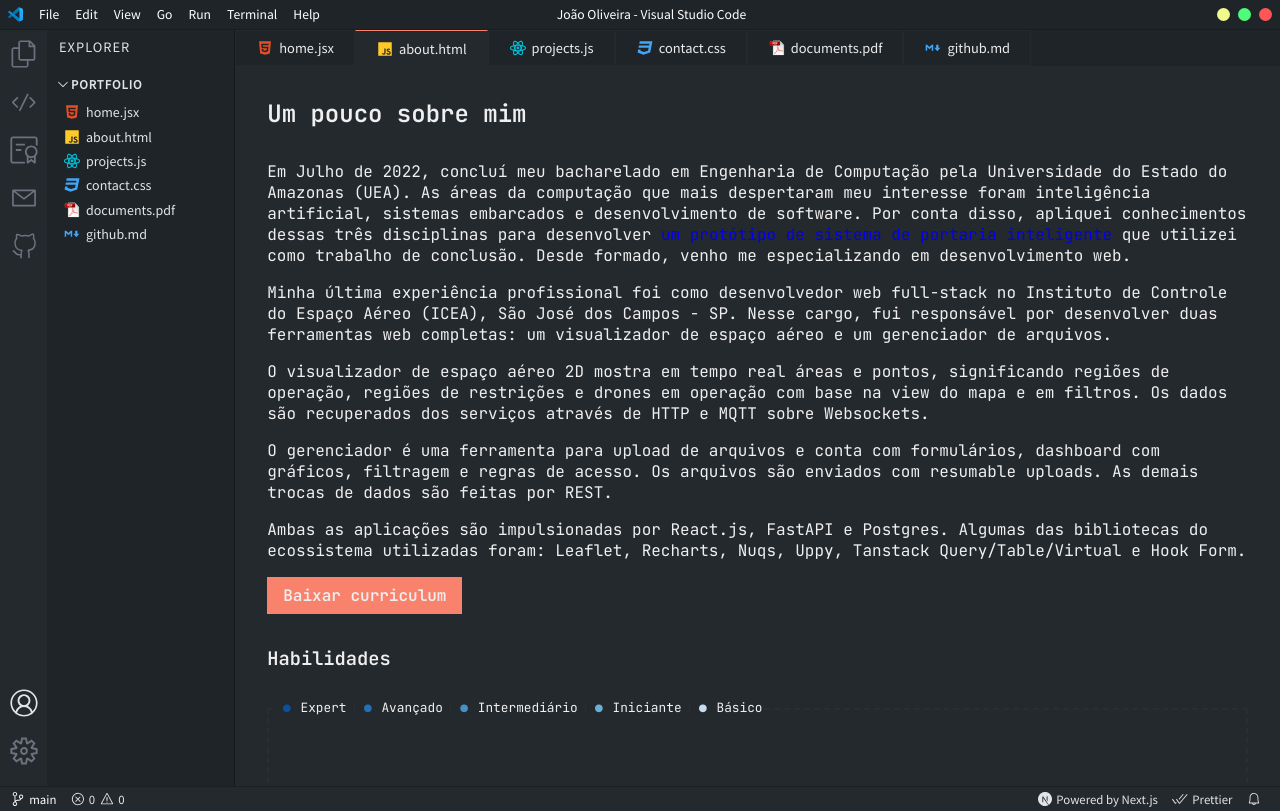
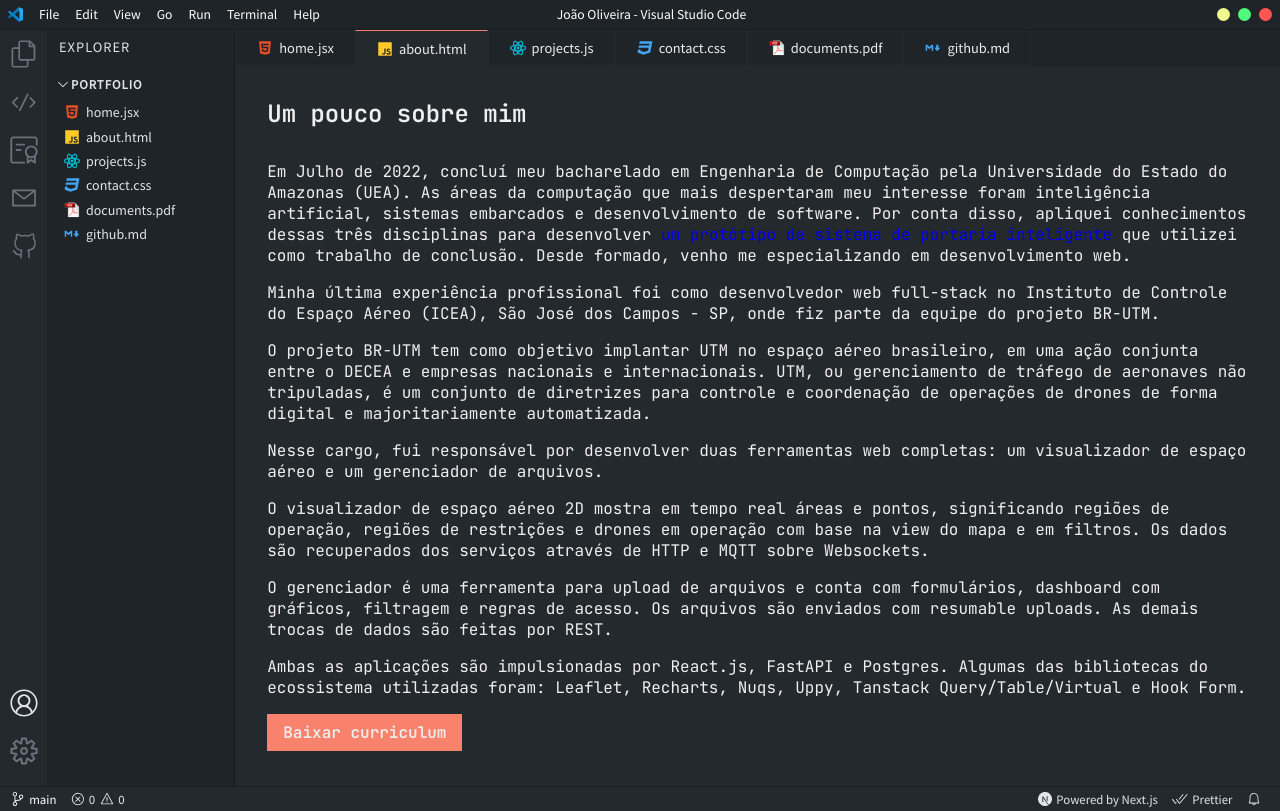
Before and after one commit to jvmdo/vscode-portfolio, a Next.js app: page /about in a window 1280 px wide. Built offline with nearby package versions, Linux system fonts and the light colour scheme; some icons are missing.

Commit message:
Small updates for about, docs and projects

```diff
--- a/pages/about.jsx
+++ b/pages/about.jsx
@@ -11,7 +11,7 @@ const AboutPage = () => {
         que mais despertaram meu interesse foram inteligência artificial,
         sistemas embarcados e desenvolvimento de software. Por conta disso,
         apliquei conhecimentos dessas três disciplinas para desenvolver{" "}
-        <a href="https://github.com/jvmdo/ead-mg-repo" target="_blank">
+        <a href="https://github.com/jvmdo/monografia-tcc" target="_blank">
           um protótipo de sistema de portaria inteligente
         </a>{" "}
         que utilizei como trabalho de conclusão. Desde formado, venho me
@@ -20,9 +20,18 @@ const AboutPage = () => {
       <p className={styles.paragraph}>
         Minha última experiência profissional foi como desenvolvedor web
         full-stack no Instituto de Controle do Espaço Aéreo (ICEA), São José dos
-        Campos - SP. Nesse cargo, fui responsável por desenvolver duas
-        ferramentas web completas: um visualizador de espaço aéreo e um
-        gerenciador de arquivos.
+        Campos - SP, onde fiz parte da equipe do projeto BR-UTM.
+      </p>
+      <p className={styles.paragraph}>
+        O projeto BR-UTM tem como objetivo implantar UTM no espaço aéreo
+        brasileiro, em uma ação conjunta entre o DECEA e empresas nacionais e
+        internacionais. UTM, ou gerenciamento de tráfego de aeronaves não
+        tripuladas, é um conjunto de diretrizes para controle e coordenação de
+        operações de drones de forma digital e majoritariamente automatizada.
+      </p>
+      <p className={styles.paragraph}>
+        Nesse cargo, fui responsável por desenvolver duas ferramentas web
+        completas: um visualizador de espaço aéreo e um gerenciador de arquivos.
       </p>
       <p className={styles.paragraph}>
         O visualizador de espaço aéreo 2D mostra em tempo real áreas e pontos,
@@ -67,11 +76,11 @@ const AboutPage = () => {
           <AnimatedPieChart name="CSS" percent={80} />
           <AnimatedPieChart name="DOM" percent={65} />
           <AnimatedPieChart name="Next.js" percent={60} />
-          {/* <AnimatedPieChart name="R Router" percent={50} /> */}
-          <AnimatedPieChart name={["T Query", "SWR"]} percent={50} />
-          {/* <AnimatedPieChart name={["Redux", "R Toolkit"]} percent={50} /> */}
+          {/* <AnimatedPieChart name="RR Router" percent={50} /> */}
+          <AnimatedPieChart name={["Tan Query", "SWR"]} percent={60} />
+          {/* <AnimatedPieChart name={["Redux", "RTK"]} percent={50} /> */}
           {/* <AnimatedPieChart name="Zustand" percent={50} /> */}
-          <AnimatedPieChart name="Tailwind" percent={50} />
+          <AnimatedPieChart name="Tailwind" percent={60} />
           {/* <AnimatedPieChart name={["Jest", "Playwright"]} percent={50} /> */}
           <AnimatedPieChart name="Python" percent={90} />
           <AnimatedPieChart name="FastAPI" percent={80} />
@@ -79,7 +88,7 @@ const AboutPage = () => {
           <AnimatedPieChart name="Node.js" percent={50} />
           {/* <AnimatedPieChart name={["Node", "Nest.js"]} percent={50} /> */}
           <AnimatedPieChart name={["Postgres", "Mongo"]} percent={40} />
-          <AnimatedPieChart name="Docker" percent={50} />
+          <AnimatedPieChart name="Docker" percent={40} />
           <AnimatedPieChart name={["Git", "GitHub"]} percent={50} />
           <AnimatedPieChart name={["Figma", "Design"]} percent={15} />
         </fieldset>
--- a/pages/api/documents.json
+++ b/pages/api/documents.json
@@ -46,10 +46,10 @@
   },
   {
     "id": "58c09684-e4ec-4489-a70a-0eca1e785170",
-    "name": "Inglês (B2)",
+    "name": "Inglês",
     "type": "english",
     "image": "/certificate-english.png",
-    "description": "Curso de inglês na plataforma MyEnglishOnline. Nível avançado (B2).",
+    "description": "Curso de inglês na plataforma MyEnglishOnline. Nível avançado.",
     "source_code": "/certificate-english.pdf",
     "tags": []
   },
--- a/pages/api/projects.json
+++ b/pages/api/projects.json
@@ -73,9 +73,9 @@
     },
     {
       "id": "73ffb8b5-97ba-47bb-a378-4d308089da69",
-      "name": "Animated Todo App",
+      "name": "Animated DnD Todo App",
       "image": "/animated-todo-app.png",
-      "description": "Clássico to-do list, mas com animações",
+      "description": "Clássico to-do list, mas com drag and drop e animações",
       "tags": ["tailwind", "base-ui", "motion", "formkit"],
       "source_code": "https://github.com/jvmdo/animated-todo-app",
       "demo": "https://animated-todos-jvmdo.netlify.app/"
@@ -110,7 +110,7 @@
       "image": "/ignite-timer.jpeg",
       "description": "Esse app irá ajudá-lo a pôr a técnica Pomodoro em ação!",
       "tags": [
-        "styled-component",
+        "styled-components",
         "router-dom",
         "date-fns",
         "zod",
@@ -126,7 +126,7 @@
       "image": "/coffee-delivery.jpeg",
       "description": "Site de compra e entrega de cafés para uma cafeteria fictícia.",
       "tags": [
-        "styled-component",
+        "styled-components",
         "router-dom",
         "hook-form",
         "immer",
@@ -155,7 +155,7 @@
       "name": "Basic Calculator",
       "image": "/basic-calculator.png",
       "description": "Faça contas aritméticas básicas em 3 temas coloridos.",
-      "tags": ["math-js", "css-modules", "responsive"],
+      "tags": ["math-js", "css-modules"],
       "source_code": "https://github.com/jvmdo/calculator-basic",
       "demo": "https://basic-calculator-jvmdo.netlify.app/"
     }
@@ -185,8 +185,8 @@
       "image": "/clipboard.jpg",
       "description": "Landing page responsiva com header, body e footer desenvolvido utilizando HTML e CSS apenas.",
       "tags": ["html", "css"],
-      "source_code": "https://github.com/jvmdo/frontend-mentor-challenges/tree/main/clipboard-landing-page-master",
-      "demo": "https://jvmdo.github.io/frontend-mentor-challenges/clipboard-landing-page-master/"
+      "source_code": "https://github.com/jvmdo/frontend-mentor-basic-challenges/tree/main/clipboard-landing-page-master",
+      "demo": "https://jvmdo.github.io/frontend-mentor-basic-challenges/clipboard-landing-page-master/"
     },
     {
       "id": "efd1a8de-6a85-421b-9c76-9a573604e23a",
@@ -194,8 +194,8 @@
       "image": "/card-form.jpg",
       "description": "Formulário para preenchimento de dados de cartão de crédito com validação e mascaramento.",
       "tags": ["html", "css", "javascript", "dom"],
-      "source_code": "https://github.com/jvmdo/frontend-mentor-challenges/tree/main/huddle-landing-page-with-curved-sections",
-      "demo": "https://jvmdo.github.io/frontend-mentor-challenges/interactive-card-details-form/"
+      "source_code": "https://github.com/jvmdo/frontend-mentor-basic-challenges/tree/main/huddle-landing-page-with-curved-sections",
+      "demo": "https://jvmdo.github.io/frontend-mentor-basic-challenges/interactive-card-details-form/"
     },
     {
       "id": "1cb5a975-a8b5-41e2-b616-db0c8ad215f5",
--- a/pages/index.jsx
+++ b/pages/index.jsx
@@ -1,5 +1,4 @@
 import Link from "next/link";
-import Illustration from "../components/Illustration";
 import styles from "../styles/HomePage.module.css";
 
 export default function HomePage() {
@@ -7,7 +6,7 @@ export default function HomePage() {
     <>
       <div className={styles.container}>
         <div className={styles.background}>
-          <h1>FRONTEND</h1>
+          <h1>WEB</h1>
           <h1>DEVELOPER</h1>
         </div>
         <div className={styles.foreground}>
```
